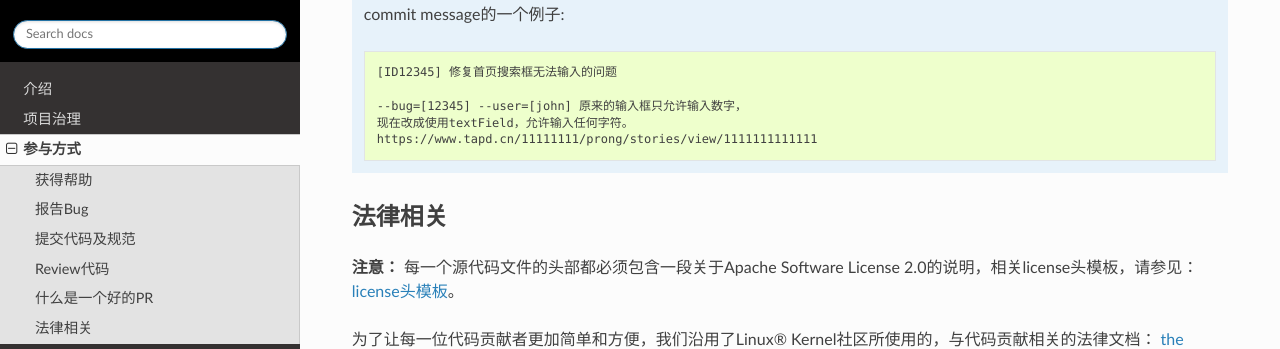
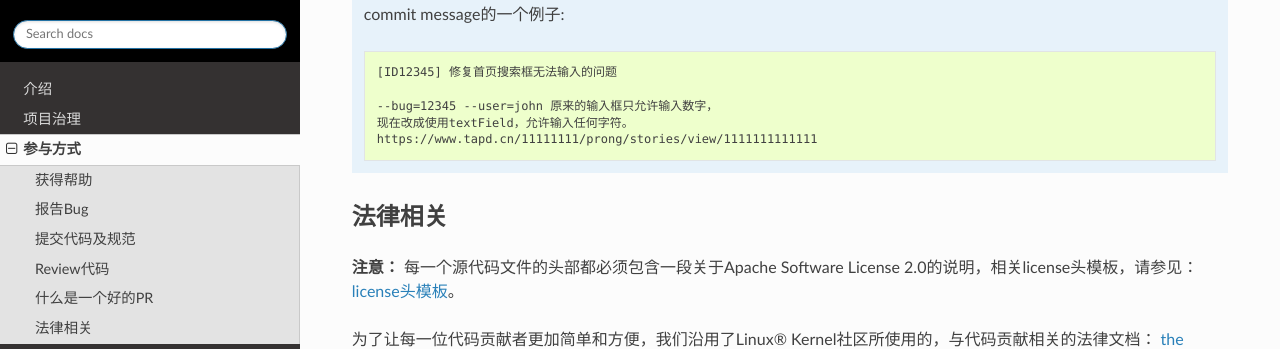
Before and after one commit to csiabb/documents, a Sphinx documentation site: the page built from source/contribution-guide/index.rst, in a window 1280 px wide and 900 px high, scrolled down 1623 px. Shown: the part 195-544 px from the top of the window. Built offline with Sphinx 7.4.7 and the Read the Docs theme 2.0.0, drawn with Linux system fonts in a browser that asks for light colours; formulas are drawn with MathJax 3.

```diff
--- a/source/contribution-guide/index.rst
+++ b/source/contribution-guide/index.rst
@@ -84,7 +84,7 @@ Review代码
 
         [ID12345] 修复首页搜索框无法输入的问题
 
-        --bug=[12345] --user=[john] 原来的输入框只允许输入数字，
+        --bug=12345 --user=john 原来的输入框只允许输入数字，
         现在改成使用textField，允许输入任何字符。
         https://www.tapd.cn/11111111/prong/stories/view/1111111111111
 
```
